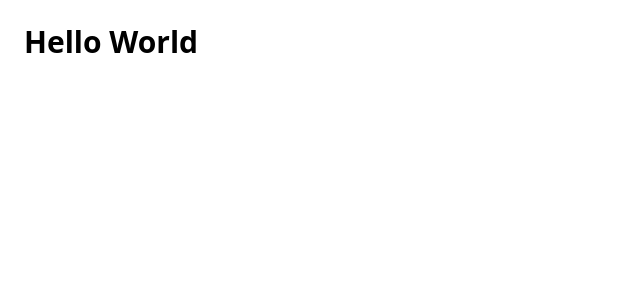
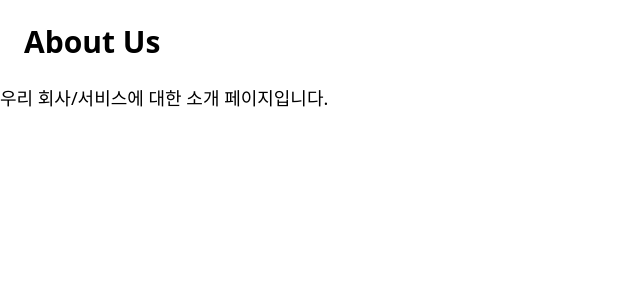
Before and after one commit to shoney921/template-client, a React (Create React App) app: page /about in a window 1280 px wide. Shown: the top 300 px of the page, without its empty margins (0-640 px from the left). Built offline with nearby package versions, Linux system fonts and the light colour scheme.

Commit message:
feat: react-router-dom 사용해서 root.js에 화면 추가 (MainPage, AboutPage)

```diff
--- a/src/App.js
+++ b/src/App.js
@@ -1,6 +1,8 @@
+import { RouterProvider } from "react-router-dom";
+import root from "./router/root";
 
 function App() {
-  return <div className="text-3xl font-extrabold m-3 p-3">Hello World</div>;
+  return <RouterProvider router={root} />;
 }
 
 export default App;
--- /dev/null
+++ b/src/pages/AboutPage.js
@@ -0,0 +1,12 @@
+import React from 'react';
+
+const AboutPage = () => {
+  return (
+    <div>
+      <h1 className="text-3xl font-extrabold m-3 p-3">About Us</h1>
+      <p className="text-lg">우리 회사/서비스에 대한 소개 페이지입니다.</p>
+    </div>
+  );
+};
+
+export default AboutPage;
--- /dev/null
+++ b/src/pages/MainPage.js
@@ -0,0 +1,5 @@
+const MainPage = () => {
+  return <div className="text-3xl font-extrabold m-3 p-3">MainPage</div>;
+};
+
+export default MainPage;
--- /dev/null
+++ b/src/router/root.js
@@ -0,0 +1,28 @@
+import { Suspense, lazy } from "react";
+
+const { createBrowserRouter } = require("react-router-dom");
+
+const Loading = () => <div>Loading...</div>;
+const MainPage = lazy(() => import("../pages/MainPage"));
+const AboutPage = lazy(() => import("../pages/AboutPage"));
+
+const router = createBrowserRouter([
+  {
+    path: "/",
+    element: (
+      <Suspense fallback={<Loading />}>
+        <MainPage />
+      </Suspense>
+    ),
+  },
+  {
+    path: "/about",
+    element: (
+      <Suspense fallback={<Loading />}>
+        <AboutPage />
+      </Suspense>
+    ),
+  },
+]);
+
+export default router;
```
